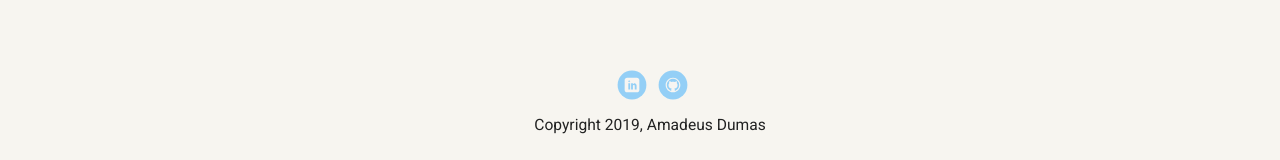
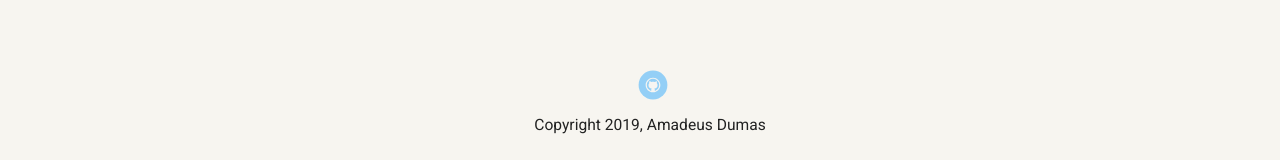
Before and after one commit to activeboysfc/Profile-page-, a plain HTML site: page interests.html in a window 1280 px wide. Shown: the part 821-981 px from the top of the page. Drawn offline with Linux system fonts and the light colour scheme; a web font is replaced by a local one.

Commit message:
Github links
Added links to my github account.

```diff
--- a/interests.html
+++ b/interests.html
@@ -40,8 +40,7 @@
           </main>
           <footer>
             <ul>
-              <li><a href="#" class="social linkedin">LinkedIn</a></li>
-              <li><a href="#" class="social github">Github</a></li>
+              <li><a href="http//:github.com/activeboysfc" class="social github">Github</a></li>
             </ul>
             <p class="copyright">Copyright 2019, Amadeus Dumas</p>
           </footer>
```
Also changed, not shown: index.html (+1 -2 lines).
